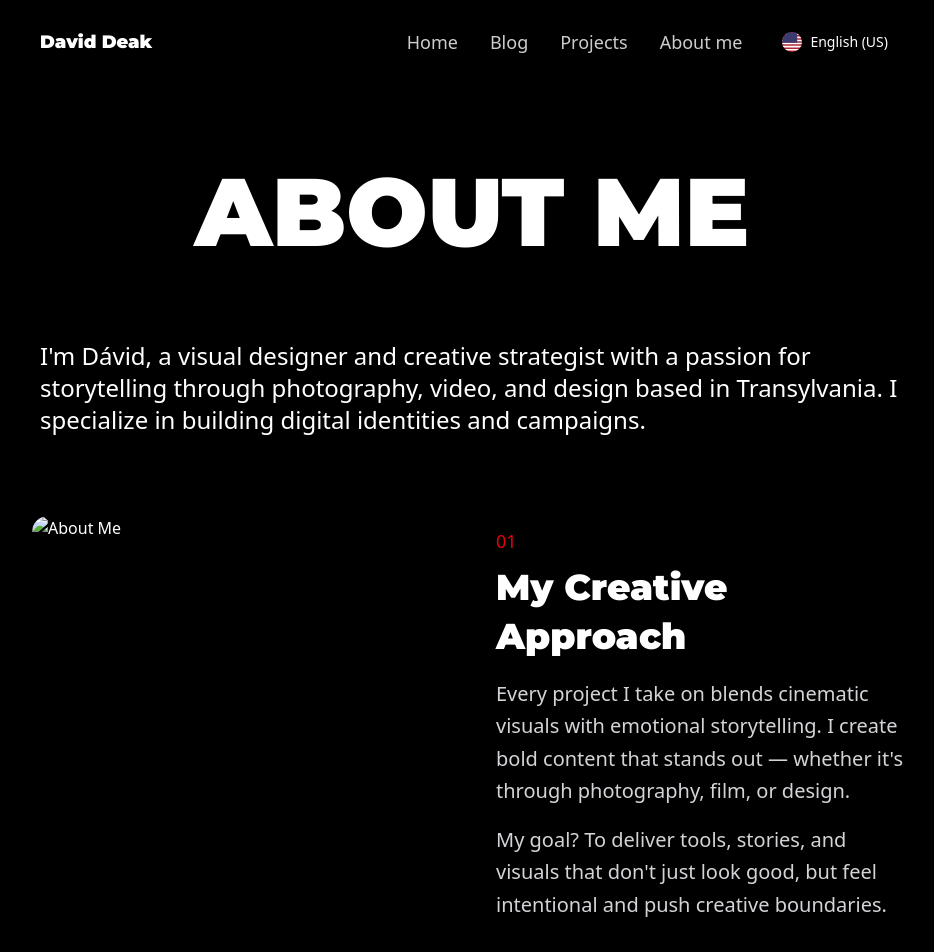
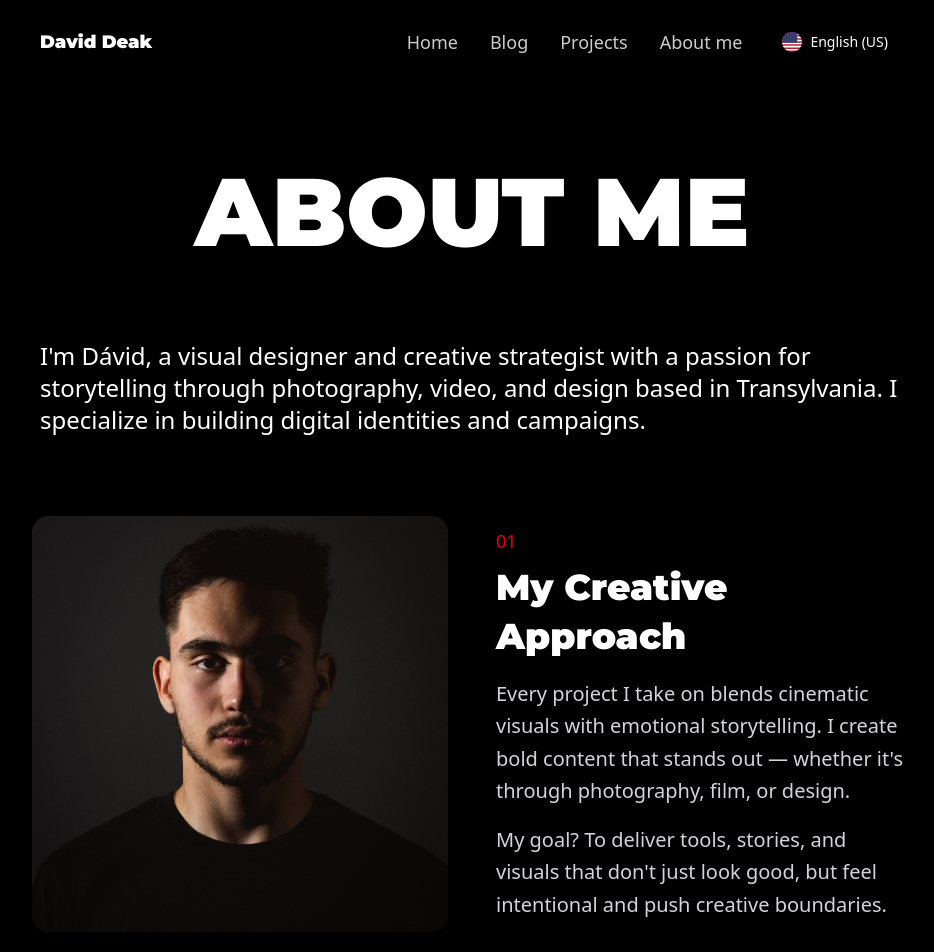
Before and after one commit to davideak22/Portfolio, an Eleventy site: page src/en/about.njk in a window 1280 px wide. Shown: the top 952 px of the page, without its empty margins (168-1102 px from the left). Built offline with nearby package versions, Linux system fonts and the light colour scheme; Eleventy itself is replaced by a stand-in of ours; files that its build step writes are made by us from their sources.

Commit message:
Projects fix v0.3.0.2

```diff
--- a/src/en/about.njk
+++ b/src/en/about.njk
@@ -25,7 +25,7 @@ title: "ABOUT ME"
 
                 <!-- Image -->
                 <div class="aspect-square rounded-2xl overflow-hidden">
-                  <img src="/assets/landingpage/deakdavidcover.png" alt="About Me" class="w-full h-full object-cover">
+                  <img src="/assets/landingpage/deakdavidcover.jpg" alt="About Me" class="w-full h-full object-cover">
                 </div>
 
                 <!-- Text Block -->
```
